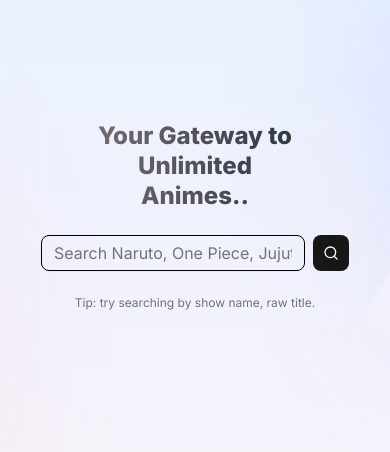
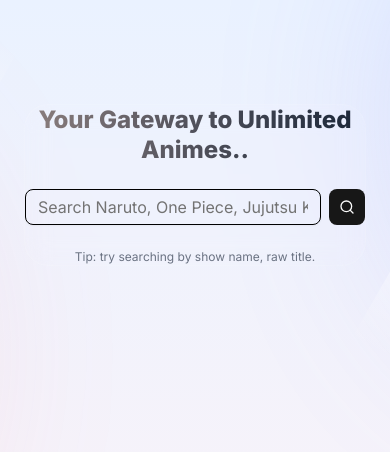
Before and after one commit to italha0/KissanimeX-, a Next.js app: page / in a window 390 px wide. Shown: the top 452 px of the page. Built offline with nearby package versions, Linux system fonts and the light colour scheme.

Commit message:
Update page.tsx

```diff
--- a/app/page.tsx
+++ b/app/page.tsx
@@ -10,7 +10,7 @@ export default function HomePage() {
     <main className="bg-[url('/bg-main.svg')] bg-no-repeat bg-center bg-cover min-h-screen flex items-start justify-center p-6">
       <div className="w-full max-w-5xl mx-auto mt-20">
         {/* Glass card hero */}
-        <section className="bg-white/5 backdrop-blur-md border border-white/10 rounded-3xl p-4 sm:p-10  flex flex-col items-center gap-6">
+        <section className="bg-white/5 backdrop-blur-md border border-white/10 rounded-3xl  sm:p-10  flex flex-col items-center gap-6">
           <h1 className="text-2xl sm:text-6xl font-extrabold text-center leading-tight bg-gradient-to-r from-[#887c7c] to-[#1E293B] bg-clip-text text-transparent">
             Your Gateway to Unlimited <br /> Animes..
           </h1>
```
